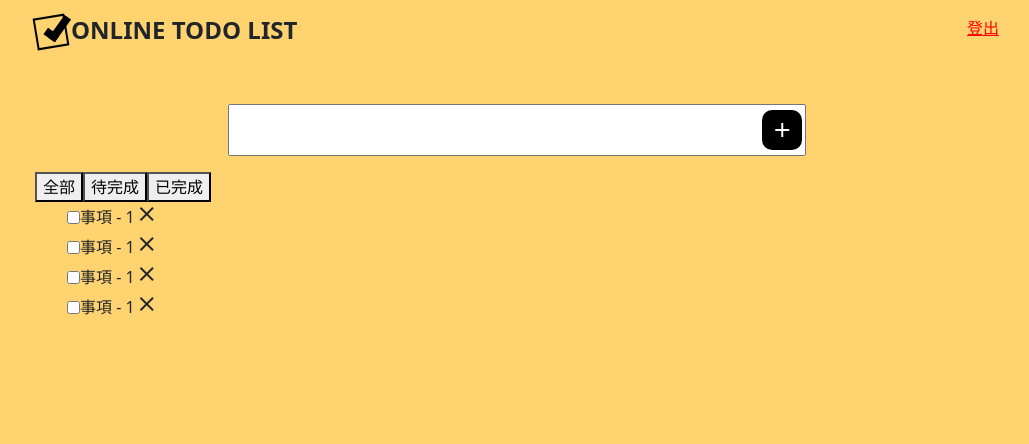
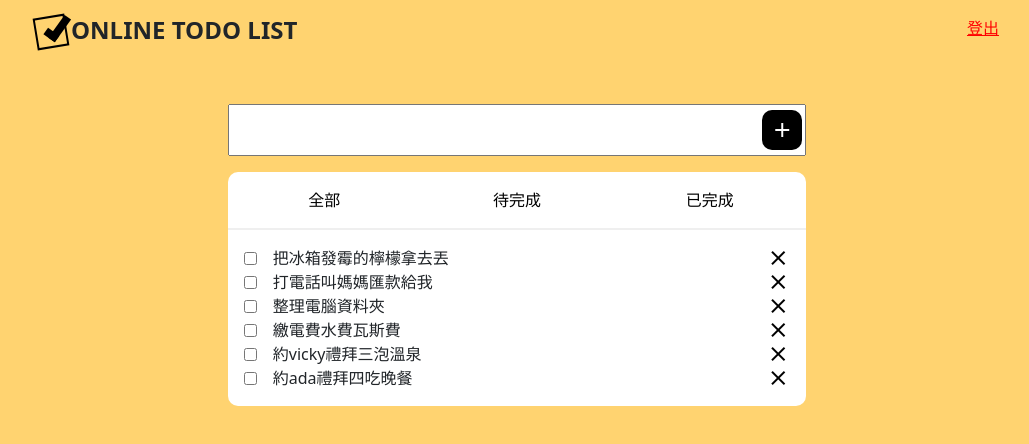
Before and after one commit to AbsintheSung/vite-todolist, a Vue app: page / in a window 1280 px wide. Shown: the top 444 px of the page, without its empty margins (123-1152 px from the left). Built offline with nearby package versions, Linux system fonts and the light colour scheme; a web font is replaced by a local one.

Commit message:
上傳部分

```diff
--- a/src/App.vue
+++ b/src/App.vue
@@ -6,7 +6,7 @@ import router from './router';
 
 <template>
 
-    <div class="container-fluid bg-primary px-0 ">
+    <div class="container-fluid  px-0 ">
         <router-view></router-view>
     </div>
 
--- a/src/assets/scss/base/_index.scss
+++ b/src/assets/scss/base/_index.scss
@@ -1,2 +1,2 @@
 @import 'font_style';
-@import "reset";
+// @import "reset";
--- a/src/assets/scss/pages/_home.scss
+++ b/src/assets/scss/pages/_home.scss
@@ -19,11 +19,12 @@ header{
         width: 100%;
         padding: 12px 16px;
     }
-    @include Medium{
+    @include Small{
         width: 60%;
         margin-top: 40px;
     }
 }
+
 .addinput{
     position: absolute;
     top: 50%;
@@ -39,3 +40,9 @@ header{
     border-radius: 10px;
     background-color: black;
 }
+.list-box{
+    width: 100%;
+    @include Small{
+        width: 60%;
+    }
+}
--- a/src/views/home.vue
+++ b/src/views/home.vue
@@ -19,38 +19,55 @@ import TodoListTitle from '../components/TodoList-Title.vue';
             <button class="addinput"><span class="material-icons-outlined">add</span></button>
         </div>
 
-        <div>
+        <div class="list-box">
+            <div class="filter-btnbox">
                 <button>全部</button>
                 <button>待完成</button>
                 <button>已完成</button>
             </div>
 
-        <ul>
+            <ul class="todo-list">
                 <li>
                     <input type="checkbox" id="item1" name="item1" value="">
-                <label for="item1">事項 - 1</label>
-                <a><span class="material-icons-outlined delete-icon">clear</span></a>
+                    <label for="item1">把冰箱發霉的檸檬拿去丟</label>
+                    <a class="delete-link"><span class="material-icons-outlined delete-icon">clear</span></a>
                 </li>
 
                 <li>
-                <input type="checkbox" id="item1" name="item1" value="">
-                <label for="item1">事項 - 1</label>
-                <a><span class="material-icons-outlined delete-icon">clear</span></a>
+                    <input type="checkbox" id="item2" name="item2" value="">
+                    <label for="item2">打電話叫媽媽匯款給我</label>
+                    <a class="delete-link"><span class="material-icons-outlined delete-icon">clear</span></a>
                 </li>
 
                 <li>
-                <input type="checkbox" id="item1" name="item1" value="">
-                <label for="item1">事項 - 1</label>
-                <a><span class="material-icons-outlined delete-icon">clear</span></a>
+                    <input type="checkbox" id="item3" name="item3" value="">
+                    <label for="item3">整理電腦資料夾</label>
+                    <a class="delete-link"><span class="material-icons-outlined">clear</span></a>
                 </li>
 
                 <li>
-                <input type="checkbox" id="item1" name="item1" value="">
-                <label for="item1">事項 - 1</label>
-                <a><span class="material-icons-outlined delete-icon">clear</span></a>
+                    <input type="checkbox" id="item4" name="item4" value="">
+                    <label for="item4" @mousedown.prevent>繳電費水費瓦斯費</label>
+                    <a class="delete-link"><span class="material-icons-outlined delete-icon">clear</span></a>
                 </li>
 
+                <li>
+                    <input type="checkbox" id="item5" name="item5" value="">
+                    <label for="item5">約vicky禮拜三泡溫泉</label>
+                    <a class="delete-link"><span class="material-icons-outlined delete-icon">clear</span></a>
+                </li>
+
+                <li>
+                    <input type="checkbox" id="item6" name="item6" value="">
+                    <label for="item6">約ada禮拜四吃晚餐</label>
+                    <a class="delete-link"><span class="material-icons-outlined delete-icon">clear</span></a>
+                </li>
+
+
+
             </ul>
+        </div>
+
 
     </div>
 
@@ -65,8 +82,50 @@ li{
     display: flex;
     align-items: center
 }
-.delete-icon{
-    height: 100%;
+.delete-link{
+    display: flex;
+    text-decoration-line: none;
+    >span{
+        color:black;
+    }
+}
+.list-box{
+    margin: 0 auto;
+}
+.filter-btnbox{
+    display: flex;
+    >button{
+        flex:1;
+        border: none;
+        padding: 16px 0px;
+        background-color: #FFFFFF;
+        border-bottom: 2px solid #EFEFEF;
+    }
+    >button:first-child{
+        border-radius: 10px 0px 0px 0px;
+    }
+    >button:last-child{
+        border-radius: 0px 10px 0px 0px;
+    }
+    >button:hover{
+        border-bottom: 2px solid black;
+    }
+
+}
+.todo-list{
+    background-color: #FFFFFF;
+    border-radius: 0px 0px 10px 10px;
+    padding: 16px;
+    >li{
+        display: flex;
+        align-items: center;
+        >label{
+            margin-left: 16px;
+        }
+        >a{
+            margin-left:auto ;
+        }
+    }
 }
 // header{
 //     display: flex;
```
Lines whose indentation alone changed are shown as unchanged.
